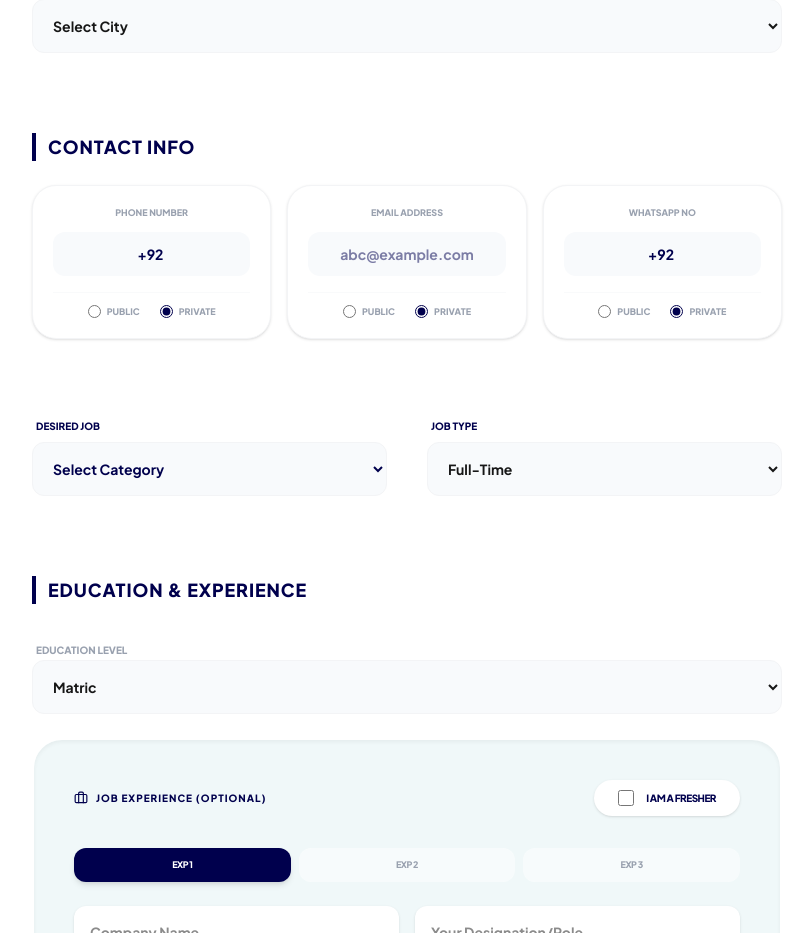
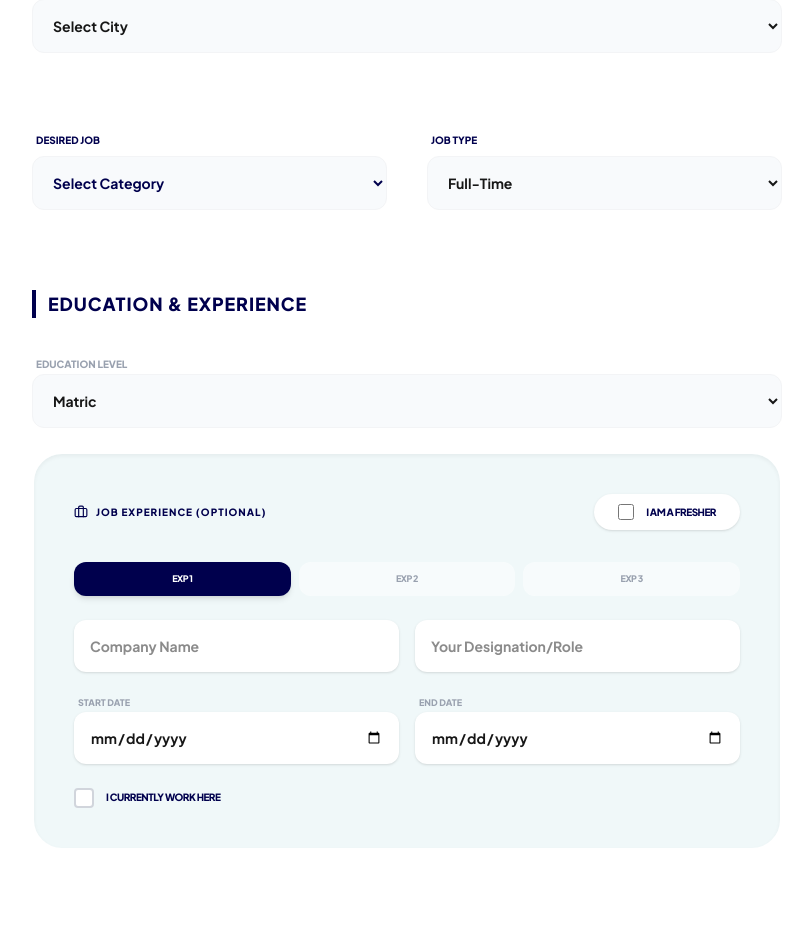
Before and after one commit to fmughalishere/client, a Next.js app: page /application in a window 1280 px wide. Shown: the part 1100-2033 px from the top of the page, without its empty margins (233-1042 px from the left). Built offline with nearby package versions, Linux system fonts and the light colour scheme.

Commit message:
Updated code .

```diff
--- a/src/app/application/page.tsx
+++ b/src/app/application/page.tsx
@@ -22,12 +22,6 @@ export default function MobileResponsiveJobForm() {
     dob: "",
     gender: "Male",
     city: "",
-    email: "",
-    emailPrivacy: "Private",
-    phone: "+92 ",
-    phonePrivacy: "Private",
-    whatsapp: "+92 ",
-    whatsappPrivacy: "Private",
     image: "",
     jobtype: "Full-Time",
     category: "",
@@ -131,7 +125,6 @@ export default function MobileResponsiveJobForm() {
 
       <div className="max-w-4xl mx-auto -mt-12 md:-mt-16 px-4">
         <div className="bg-white rounded-[35px] md:rounded-[45px] shadow-xl overflow-hidden border border-white">
-          {/* onSubmit function add ki */}
           <form onSubmit={handleSubmit} className="p-6 md:p-14 space-y-12 md:space-y-20">
               <section className="flex flex-col items-center gap-6">
               <div className="relative">
@@ -201,37 +194,6 @@ export default function MobileResponsiveJobForm() {
                     {cities.map(c => <option key={c} value={c}>{c}</option>)}
                   </select>
                 </div>
-              </div>
-            </section>
-            <section className="space-y-6">
-              <div className="flex items-center gap-3 border-l-4 border-[#00004d] pl-3">
-                <h2 className="text-[#00004d] font-black text-lg uppercase tracking-wider">Contact Info</h2>
-              </div>
-              <div className="grid grid-cols-1 md:grid-cols-3 gap-4">
-                {[
-                  { label: "Phone Number", field: "phone", privacy: "phonePrivacy", name: "mob_p" },
-                  { label: "Email Address", field: "email", privacy: "emailPrivacy", name: "mob_e" },
-                  { label: "WhatsApp No", field: "whatsapp", privacy: "whatsappPrivacy", name: "mob_w" }
-                ].map((item) => (
-                  <div key={item.label} className="bg-white border border-gray-100 p-5 rounded-3xl shadow-sm flex flex-col items-center">
-                    <label className="text-[9px] font-black text-gray-400 uppercase mb-3">{item.label}</label>
-                    <input
-                      required={item.field !== 'whatsapp'}
-                      value={(formData as any)[item.field]}
-                      placeholder={item.field === 'email' ? 'abc@example.com' : '+92 300 00000000'}
-                      onChange={(e) => item.field === 'email' ? handleChange(e) : handlePhoneChange(e, item.field)}
-                      name={item.field}
-                      className="w-full bg-[#f8fafc] rounded-xl p-3 text-sm mb-4 outline-none text-center font-bold text-[#00004d]"
-                    />
-                    <div className="flex gap-5 border-t border-gray-50 pt-3 w-full justify-center">
-                       {["Public", "Private"].map(p => (
-                         <label key={p} className="flex items-center gap-1.5 text-[9px] font-black text-gray-400 uppercase cursor-pointer">
-                           <input type="radio" name={item.name} checked={(formData as any)[item.privacy] === p} onChange={() => setFormData({...formData, [item.privacy]: p})} className="accent-[#00004d]" /> {p}
-                         </label>
-                       ))}
-                    </div>
-                  </div>
-                ))}
               </div>
             </section>
             <div className="grid grid-cols-1 md:grid-cols-2 gap-6 md:gap-10">
--- a/src/app/dashboard/employer/applicants/[id]/page.tsx
+++ b/src/app/dashboard/employer/applicants/[id]/page.tsx
@@ -13,14 +13,15 @@ import {
   Calendar,
   Globe,
   FileText,
-  Award
+  Award,
+  Send
 } from "lucide-react";
 
 export default function ApplicantDetail() {
   const { id } = useParams();
   const [applicant, setApplicant] = useState<any>(null);
   const [loading, setLoading] = useState(true);
-
+  const [offering, setOffering] = useState(false);
   useEffect(() => {
     const fetchApplicant = async () => {
       const token = localStorage.getItem("token");
@@ -40,6 +41,40 @@ export default function ApplicantDetail() {
     if (id) fetchApplicant();
   }, [id]);
 
+  const handleSendOffer = async () => {
+    const confirmOffer = confirm("Are you sure you want to send a job offer to this candidate?");
+    if (!confirmOffer) return;
+
+    setOffering(true);
+    const token = localStorage.getItem("token");
+
+    try {
+      const res = await fetch(
+        `https://easyjobspk.onrender.com/api/applications/${id}`,
+        {
+          method: "PUT",
+          headers: {
+            "Content-Type": "application/json",
+            Authorization: `Bearer ${token}`,
+          },
+          body: JSON.stringify({ status: "Offered" }),
+        }
+      );
+
+      if (res.ok) {
+        alert("Offer sent successfully!");
+        setApplicant({ ...applicant, status: "Offered" });
+      } else {
+        alert("Failed to send offer. Please try again.");
+      }
+    } catch (error) {
+      console.error("Error sending offer:", error);
+      alert("Something went wrong!");
+    } finally {
+      setOffering(false);
+    }
+  };
+
   if (loading)
     return (
       <div className="flex justify-center items-center h-screen bg-[#e2f2f5]">
@@ -50,131 +85,66 @@ export default function ApplicantDetail() {
   if (!applicant) return <p>No data found</p>;
 
   return (
-    <div className="min-h-screen bg-[#e2f2f5] p-6">
+    <div className="min-h-screen bg-[#e2f2f5] p-6 pb-24">
       <div className="max-w-5xl mx-auto space-y-6">
 
         <div className="bg-[#00004d] text-white p-6 rounded-3xl shadow-lg flex items-center gap-5">
           <img
             src={`https://easyjobspk.onrender.com/uploads/${applicant.image}`}
             className="w-20 h-20 rounded-full object-cover border-4 border-white"
+            alt="Profile"
           />
           <div>
             <h1 className="text-2xl font-bold">{applicant.fullName}</h1>
             <p className="text-sm opacity-80">{applicant.email}</p>
             <span className="text-xs bg-white/20 px-3 py-1 rounded-full">
-              {applicant.status}
+              Status: {applicant.status}
             </span>
           </div>
         </div>
 
         <div className="bg-white p-6 rounded-2xl shadow space-y-4">
           <h2 className="text-lg font-bold text-[#00004d]">Basic Info</h2>
-
           <div className="grid md:grid-cols-2 gap-4 text-sm">
-
             <p><User size={16} className="inline mr-2"/> {applicant.gender}</p>
-
-            <p>
-              <Calendar size={16} className="inline mr-2"/>
-              {new Date(applicant.dob).toLocaleDateString()}
-            </p>
-
+            <p><Calendar size={16} className="inline mr-2"/> {new Date(applicant.dob).toLocaleDateString()}</p>
             <p><Globe size={16} className="inline mr-2"/> {applicant.country}</p>
-
             <p><MapPin size={16} className="inline mr-2"/> {applicant.city}</p>
-
-          </div>
-        </div>
-        <div className="bg-white p-6 rounded-2xl shadow space-y-4">
-          <h2 className="text-lg font-bold text-[#00004d]">Contact Info</h2>
-
-          <div className="space-y-2 text-sm">
-
-            <p>
-              <Phone size={16} className="inline mr-2"/>
-              {applicant.phone} ({applicant.phonePrivacy})
-            </p>
-
-            <p>
-              <Mail size={16} className="inline mr-2"/>
-              {applicant.email} ({applicant.emailPrivacy})
-            </p>
-
-            <p>
-              <Phone size={16} className="inline mr-2"/>
-              WhatsApp: {applicant.whatsapp} ({applicant.whatsappPrivacy})
-            </p>
-
           </div>
         </div>
 
         <div className="bg-white p-6 rounded-2xl shadow space-y-4">
           <h2 className="text-lg font-bold text-[#00004d]">Professional Info</h2>
-
           <div className="grid md:grid-cols-2 gap-4 text-sm">
-
-            <p>
-              <Briefcase size={16} className="inline mr-2"/>
-              {applicant.job?.title}
-            </p>
-
-            <p>
-              <Briefcase size={16} className="inline mr-2"/>
-              {applicant.jobtype}
-            </p>
-
-            <p>
-              <GraduationCap size={16} className="inline mr-2"/>
-              {applicant.education}
-            </p>
-
-            <p>
-              Category: {applicant.category}
-            </p>
-
-            <p>
-              {applicant.isFresher ? "Fresher" : "Experienced"}
-            </p>
-
+            <p><Briefcase size={16} className="inline mr-2"/> {applicant.job?.title}</p>
+            <p><Briefcase size={16} className="inline mr-2"/> {applicant.jobtype}</p>
+            <p><GraduationCap size={16} className="inline mr-2"/> {applicant.education}</p>
+            <p>Category: {applicant.category}</p>
+            <p>{applicant.isFresher ? "Fresher" : "Experienced"}</p>
           </div>
         </div>
 
         {applicant.experience?.length > 0 && (
           <div className="bg-white p-6 rounded-2xl shadow space-y-4">
             <h2 className="text-lg font-bold text-[#00004d]">Experience</h2>
-
             {applicant.experience.map((exp: any) => (
               <div key={exp._id} className="border-l-4 border-[#00004d] pl-4">
                 <p className="font-semibold">{exp.designation}</p>
                 <p className="text-sm text-gray-600">{exp.companyName}</p>
                 <p className="text-xs text-gray-500">
                   {new Date(exp.startDate).toLocaleDateString()} -{" "}
-                  {exp.isCurrentJob
-                    ? "Present"
-                    : new Date(exp.endDate).toLocaleDateString()}
+                  {exp.isCurrentJob ? "Present" : new Date(exp.endDate).toLocaleDateString()}
                 </p>
               </div>
             ))}
           </div>
         )}
-
         {applicant.achievements && (
           <div className="bg-white p-6 rounded-2xl shadow">
             <h2 className="text-lg font-bold text-[#00004d] mb-2">
-              <Award size={16} className="inline mr-2"/>
-              Achievements
+              <Award size={16} className="inline mr-2"/> Achievements
             </h2>
             <p className="text-sm text-gray-700">{applicant.achievements}</p>
-          </div>
-        )}
-
-        {applicant.coverLetter && (
-          <div className="bg-white p-6 rounded-2xl shadow">
-            <h2 className="text-lg font-bold text-[#00004d] mb-2">
-              <FileText size={16} className="inline mr-2"/>
-              Cover Letter
-            </h2>
-            <p className="text-sm text-gray-700">{applicant.coverLetter}</p>
           </div>
         )}
 
@@ -189,6 +159,29 @@ export default function ApplicantDetail() {
             </a>
           </div>
         )}
+        <div className="mt-8 flex justify-center pb-10">
+          {applicant.status === "Offered" ? (
+            <button
+              disabled
+              className="bg-green-600 text-white px-10 py-4 rounded-full font-bold shadow-lg flex items-center gap-2 cursor-not-allowed"
+            >
+              Offer Already Sent
+            </button>
+          ) : (
+            <button
+              onClick={handleSendOffer}
+              disabled={offering}
+              className="bg-[#00004d] hover:bg-blue-900 text-white px-10 py-4 rounded-full font-bold shadow-lg flex items-center gap-2 transition-all active:scale-95 disabled:opacity-50"
+            >
+              {offering ? (
+                <Loader2 className="animate-spin w-5 h-5" />
+              ) : (
+                <Send size={20} />
+              )}
+              {offering ? "Offering..." : "Make an Offer"}
+            </button>
+          )}
+        </div>
 
       </div>
     </div>
```
